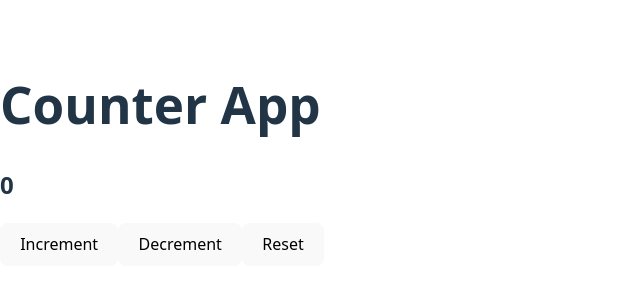
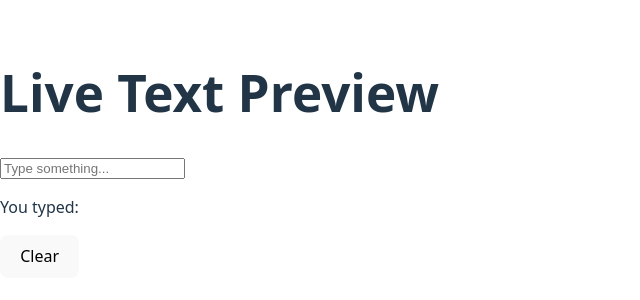
Before and after one commit to Twink26/Revision-fundamentals, a React (Vite) app in the folder react-revise/: page / in a window 1280 px wide. Shown: the part 246-546 px from the top of the page, without its empty margins (0-640 px from the left). Built offline with nearby package versions, Linux system fonts and the light colour scheme.

Commit message:
live input preview

```diff
--- a/react-revise/src/App.jsx
+++ b/react-revise/src/App.jsx
@@ -1,27 +1,32 @@
-import {useState } from 'react';
+import { useState } from "react"
+
 function App() {
-  const [count, setCount] = useState(0);
-  function increment() {
-    setCount(count + 1);
-  }
-  function decrement() {
-    if (count > 0) {
-      setCount(count - 1);
-    }
+  const [text, setText] = useState("")
+
+  function handleChange(e) {
+    setText(e.target.value)
   }
 
-  function reset() {
-    setCount(0);
+  function clearText() {
+    setText("")
   }
+
   return (
     <>
-    <h1> Counter App</h1>
-    <h2>{count}</h2>
-    <button onClick={increment}>Increment</button>
-    <button onClick={decrement}>Decrement</button>
-    <button onClick={reset}>Reset</button>
+      <h1>Live Text Preview</h1>
+
+      <input
+        type="text"
+        value={text}
+        onChange={handleChange}
+        placeholder="Type something..."
+      />
+
+      <p>You typed: {text}</p>
+
+      <button onClick={clearText}>Clear</button>
     </>
-
   )
 }
-export default App;
+
+export default App
```
Also changed, not shown: 1 other file (tests, documents, lock files or other folders).
